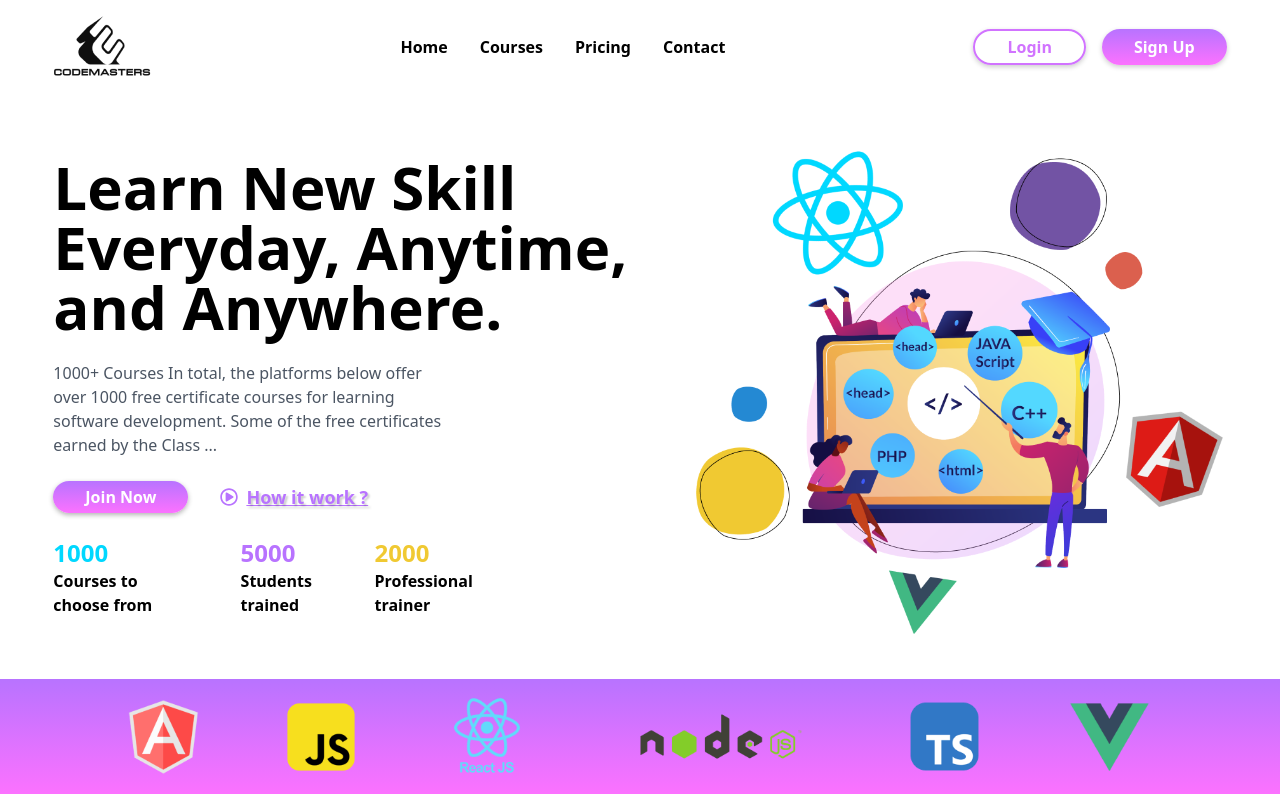
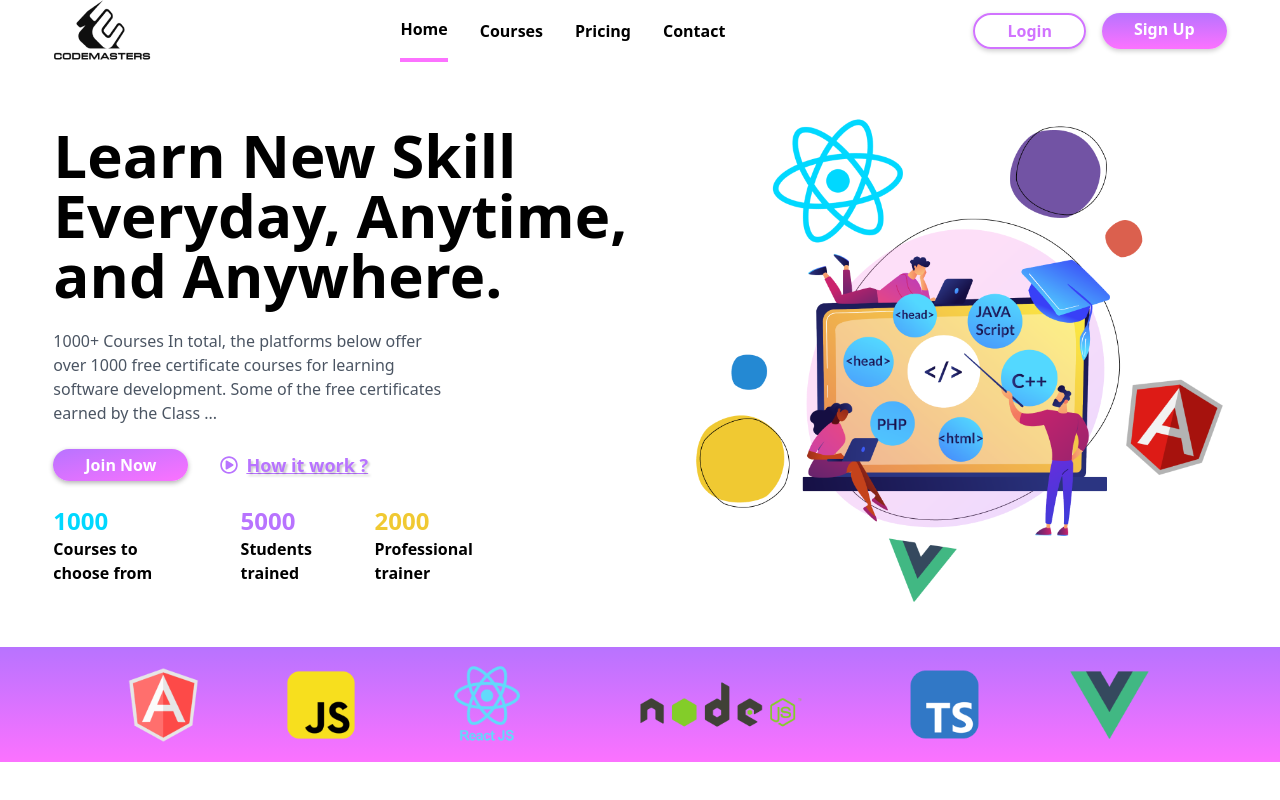
Before and after one commit to Oussamahaddi/CodeMasterHub, a React (Create React App) app in the folder frontend/: page / in a window 1280 px wide. Shown: the top 800 px of the page. Built offline with nearby package versions, Linux system fonts and the light colour scheme.

Commit message:
[COD-28] deisgn home page of application with clean structure way using components and tailwindcss, then finalizing footer

```diff
--- a/frontend/src/components/HomePage/JoinNow.tsx
+++ b/frontend/src/components/HomePage/JoinNow.tsx
@@ -1,5 +1,4 @@
 import React from 'react'
-import Button from '../Partials/Button'
 
 const JoinNow = () => {
   return (
@@ -7,7 +6,7 @@ const JoinNow = () => {
       <img src="assets/joinBg.png" alt="" className='absolute top-0 left-0 -z-10 blur-[2px] brightness-50 w-full h-full object-cover'/>
       <div className='text-white flex flex-col gap-12 items-center'>
         <p className='text-6xl mb-4'>Join Now and Learn Straight from <br /> the Experts Who Shape the <br /> Modern Web</p>
-        <button className='w-2/5 bg-gradient-to-b from-[#B873FF] to-[#FC72FF] py-4 rounded-full font-semibold text-xl'>
+        <button className='w-2/5 bg-gradient-to-br from-[#B873FF] to-[#FC72FF] py-4 rounded-full font-semibold text-xl'>
           Join Now
         </button>
       </div>
--- a/frontend/src/components/HomePage/SingleCourse.tsx
+++ b/frontend/src/components/HomePage/SingleCourse.tsx
@@ -3,7 +3,7 @@ import { FaRegUser } from "react-icons/fa6";
 
 const SingleCourse = () => {
   return (
-    <div className='bg-white rounded-2xl py-2 px-3 flex flex-col gap-4 w-5/6 my-4 mx-auto'>
+    <div className='bg-white rounded-2xl py-2 px-3 flex flex-col gap-4 w-5/6 my-4 mx-auto shadow-md'>
       <div>
         <img src="assets/courses/course1.png" alt="" />
       </div>
--- a/frontend/src/components/Layout/index.tsx
+++ b/frontend/src/components/Layout/index.tsx
@@ -2,16 +2,18 @@ import { Suspense } from "react"
 import { Outlet } from "react-router-dom"
 import LoadingSpin from "../LoadingSpin"
 import Header from "../Partials/Header"
+import Footer from "../Partials/Footer"
 
 const Layout = () => {
   return (
     <div>
       <Header />
-      <main className='my-4'>
+      <main>
         <Suspense fallback={<LoadingSpin />}>
           <Outlet />
         </Suspense>
       </main>
+      <Footer />
     </div>
   )
 }
--- a/frontend/src/components/Partials/Button.tsx
+++ b/frontend/src/components/Partials/Button.tsx
@@ -6,7 +6,7 @@ type Props = {
 
 const Button = ({btnTitle} : Props) => {
   return (
-    <button className='rounded-full hover:shadow-[0px_2px_5px_0px_#FC72FF] shadow-[0px_2px_5px_0px_rgba(0,0,0,.3)] bg-gradient-to-t from-[#FC72FF] to-[#B873FF] text-white px-8 py-1 font-semibold hover:transition-all hover:duration-200 hover:bg-gradient-to-r hover:from-[#B873FF] hover:to-[#FC72FF] hover:text-white hover:border-[#FC72FF]'>
+    <button className='rounded-full hover:shadow-[0px_2px_5px_0px_#FC72FF] shadow-[0px_2px_5px_0px_rgba(0,0,0,.3)] bg-gradient-to-br from-[#B873FF] to-[#FC72FF] text-white px-8 py-1 font-semibold hover:transition-all hover:duration-200 hover:ease-linear hover:bg-gradient-to-tl hover:from-[#B873FF] hover:to-[#FC72FF] hover:text-white hover:border-[#FC72FF]'>
       {btnTitle}
     </button>
   )
--- a/frontend/src/components/Partials/Footer.tsx
+++ b/frontend/src/components/Partials/Footer.tsx
@@ -1,8 +1,43 @@
 import React from 'react'
+import { ImFacebook2 } from "react-icons/im";
+import { RiInstagramFill } from "react-icons/ri";
+import { FaLinkedin } from "react-icons/fa";
+import { FaXTwitter } from "react-icons/fa6";
 
 const Footer = () => {
   return (
-    <div>Footer</div>
+    <div className='w-full bg-gradient-to-br from-[#B873FF] to-[#FC72FF] text-white'>
+      <div className='w-11/12 mx-auto py-10'>
+        <div className='mx-auto flex items-center justify-between'>
+          <div className='grid gap-6'>
+            <img src="assets/whiteLogo.png" alt="" />
+            <ul className='flex items-center gap-4'>
+              <li>Course</li>
+              <li>Learn</li>
+              <li>Teachers</li>
+              <li>Guides</li>
+              <li>Blog</li>
+              <li>Login</li>
+              <li>Join Now</li>
+            </ul>
+          </div>
+          <div className='flex flex-col gap-6 items-end'>
+            <ul className='flex items-center gap-4 text-3xl'>
+              <li><ImFacebook2 /></li>
+              <li><RiInstagramFill /></li>
+              <li><FaLinkedin /></li>
+              <li><FaXTwitter /></li>
+            </ul>
+            <p className='text-xl'>Contact : support@codeMasterHub.com</p>
+          </div>
+        </div>
+        <hr className='mx-auto my-4' />
+        <div className='flex items-center justify-between mx-auto'>
+          <p>CodeMasterHub is proudly made in Morocco by Oussama HADDi.🌟</p>
+          <p>© Copyright 2024 - CodeMasterHub . Terms of Service . Privacy Policy</p>
+        </div>
+      </div>
+    </div>
   )
 }
 
--- a/frontend/src/components/Partials/Header.tsx
+++ b/frontend/src/components/Partials/Header.tsx
@@ -1,39 +1,53 @@
 import React from 'react'
-import { Link } from 'react-router-dom'
+import { Link, NavLink } from 'react-router-dom'
 import PathConstant from '../../routes/PathConstant'
+
+const routes = [
+  {
+    name : "Home",
+    path : "/"
+  },
+  {
+    name : "Courses",
+    path : "/courses"
+  },
+  {
+    name : "Pricing",
+    path : "/pricing"
+  },
+  {
+    name : "Contact",
+    path : "/contact"
+  },
+]
 
 const Header = () => {
   return (
-    <header className='w-full flex justify-center py-4 sticky top-0 z-10 bg-white'>
+    <header className='w-full flex justify-center  sticky top-0 z-10 bg-white'>
       <nav className="flex justify-between w-11/12 items-center">
         <div>
-          <Link to={PathConstant.HOME}>
+          <NavLink  to={PathConstant.HOME}>
             <img src="/assets/logo.png" alt="" />
-          </Link>
+          </NavLink>
         </div>
         <div className='h-full flex items-center'>
           <ul className='flex items-center gap-8 h-full font-semibold'>
-            <li className='hover:border-b-4 hover:border-[#FC72FF]  transition-all duration-200 h-full flex items-center'>
-              <Link to="">Home</Link>
-            </li>
-            <li className='hover:border-b-4 hover:border-[#FC72FF]  transition-all duration-200 h-full flex items-center'>
-              <Link to="">Courses</Link>
-            </li>
-            <li className='hover:border-b-4 hover:border-[#FC72FF]  transition-all duration-200 h-full flex items-center'>
-              <Link to="">Pricing</Link>
-            </li>
-            <li className='hover:border-b-4 hover:border-[#FC72FF]  transition-all duration-200 h-full flex items-center'>
-              <Link to="">Contact</Link>
-            </li>
+            {
+              routes.map(({name, path}, index) => (
+                <NavLink key={index} to={path} className={({isActive}) => (isActive ? `border-b-4 border-[#FC72FF] transition-all duration-200 h-full flex items-center` : 'hover:border-b-4 hover:border-[#FC72FF] transition-all duration-200 h-full flex items-center')}>
+                  <li>{name}</li>
+                </NavLink>
+              ))
+            }
           </ul>
         </div>
         <div className='flex gap-4'>
-          <button className='rounded-full hover:shadow-[0px_2px_5px_0px_#FC72FF] shadow-[0px_2px_5px_0px_rgba(0,0,0,.2)] border-[#D173FF] border-2 from-[#FC72FF] to-[#B873FF] px-8 py-1 text-[#D173FF] font-semibold hover:transition-all hover:duration-200 hover:bg-gradient-to-t hover:from-[#FC72FF] hover:to-[#B873FF] hover:text-white hover:border-[#FC72FF]'>
+          <Link to="/login" className='rounded-full hover:shadow-[0px_2px_5px_0px_#FC72FF] shadow-[0px_2px_5px_0px_rgba(0,0,0,.2)] border-[#D173FF] border-2 from-[#FC72FF] to-[#B873FF] px-8 py-1 text-[#D173FF] font-semibold hover:transition-all hover:duration-200 hover:bg-gradient-to-t hover:from-[#FC72FF] hover:to-[#B873FF] hover:text-white hover:border-[#FC72FF]'>
             Login
-          </button>
-          <button className='rounded-full hover:shadow-[0px_2px_5px_0px_#FC72FF] shadow-[0px_2px_5px_0px_rgba(0,0,0,.2)] bg-gradient-to-t from-[#FC72FF] to-[#B873FF] text-white px-8 py-1 font-semibold hover:transition-all hover:duration-200 hover:bg-gradient-to-r hover:from-[#B873FF] hover:to-[#FC72FF] hover:text-white hover:border-[#FC72FF]'>
+          </Link>
+          <Link to="/register" className='rounded-full hover:shadow-[0px_2px_5px_0px_#FC72FF] shadow-[0px_2px_5px_0px_rgba(0,0,0,.2)] bg-gradient-to-t from-[#FC72FF] to-[#B873FF] text-white px-8 py-1 font-semibold hover:transition-all hover:duration-200 hover:bg-gradient-to-r hover:from-[#B873FF] hover:to-[#FC72FF] hover:text-white hover:border-[#FC72FF]'>
             Sign Up
-          </button>
+          </Link>
         </div>
       </nav>
     </header>
```
Also changed, not shown: frontend/public/assets/whiteLogo.png (added).
